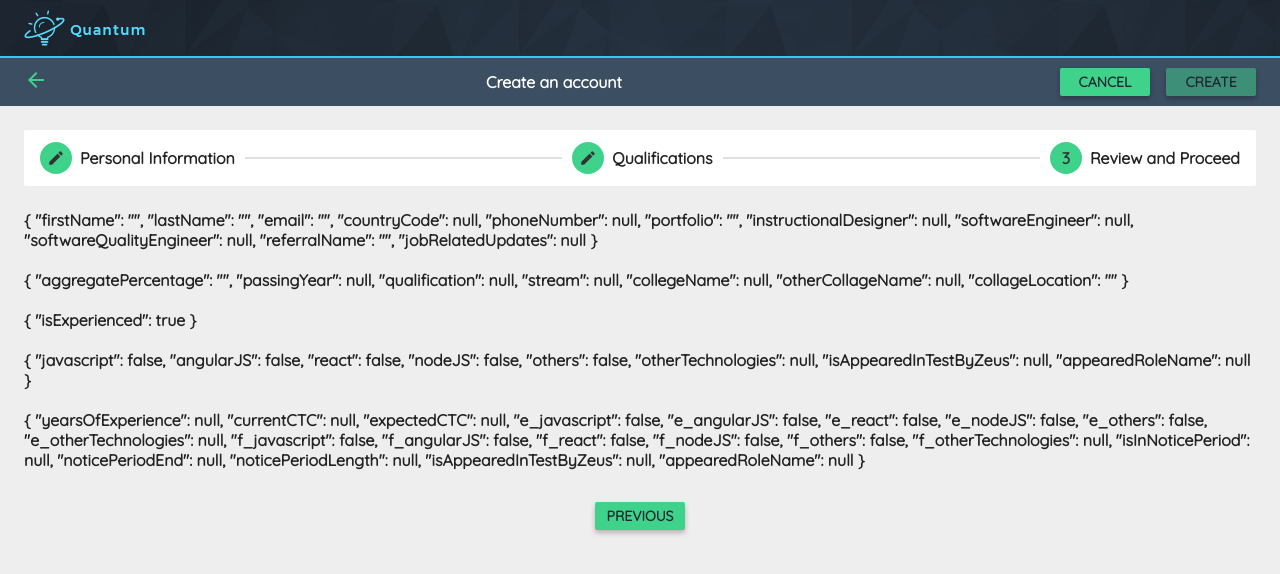
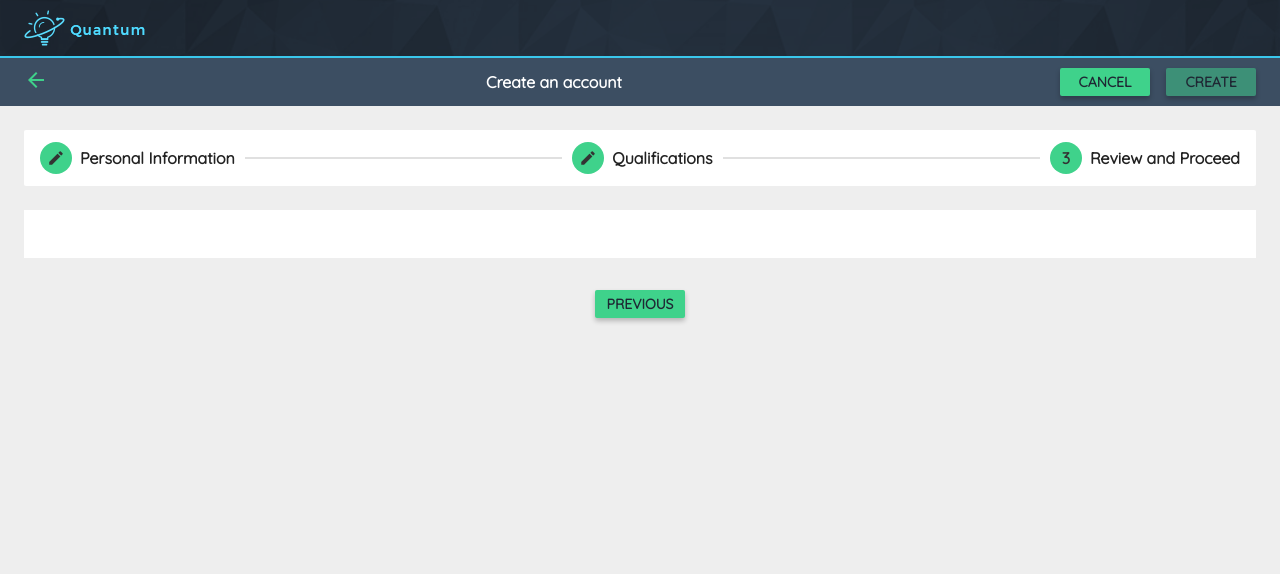
Before and after one commit to parthmovaliya-zeus/walk-in-portal, an Angular app: page /registration in a window 1280 px wide. Shown: the top 574 px of the page. Built offline with nearby package versions, Linux system fonts and the light colour scheme.

Commit message:
recreate data storage container for reg. user

```diff
--- a/src/app/personal-information/personal-information.component.ts
+++ b/src/app/personal-information/personal-information.component.ts
@@ -1,32 +1,34 @@
 import { Component, EventEmitter, Input, Output } from '@angular/core';
 import { FormsModule } from '@angular/forms';
 import { MatIcon } from '@angular/material/icon';
-import { IPersonalInformation } from '../interface';
+import { IJobRoles, IPersonalInformation } from '../interface';
+import { CommonModule } from '@angular/common';
 
 @Component({
   selector: 'app-personal-information',
   standalone: true,
-  imports: [MatIcon, FormsModule],
+  imports: [MatIcon, FormsModule, CommonModule],
   templateUrl: './personal-information.component.html',
   styleUrl: './personal-information.component.scss',
 })
 export class PersonalInformationComponent {
-  userInfo: IPersonalInformation = {
-    firstName: '',
-    lastName: '',
-    email: '',
-    countryCode: null,
-    phoneNumber: null,
-    portfolio: '',
-    instructionalDesigner: false,
-    softwareEngineer: false,
-    softwareQualityEngineer: false,
-    referralName: '',
-    jobRelatedUpdates: false,
-  };
+  //   userInfo: IPersonalInformation = {
+  // firstName: '',
+  // lastName: '',
+  // email: '',
+  // countryCode: null,
+  // phoneNumber: null,
+  // portfolio: '',
+  // referralName: '',
+  // jobRelatedUpdates: false,
+  //   };
+
+  userInfo: any = {};
+  preferredJobRoles: IJobRoles[] = [];
 
   @Input() set prevUserInfo(val: any) {
-    this.userInfo = val;
+    this.preferredJobRoles = val.preferredJobRoles;
+    this.userInfo = val.userInfo;
   }
 
   //   personalInformation = new FormGroup({
@@ -46,9 +48,9 @@ export class PersonalInformationComponent {
   @Output() personalInformationSubmited = new EventEmitter();
 
   onSubmit() {
-    // this.personalInformationSubmited.emit(this.personalInformation.value);
-    console.log(this.userInfo);
-
-    this.personalInformationSubmited.emit(this.userInfo);
+    this.personalInformationSubmited.emit({
+      userInfo: this.userInfo,
+      preferredJobRoles: this.preferredJobRoles,
+    });
   }
 }
--- a/src/app/qualifications/qualifications.component.ts
+++ b/src/app/qualifications/qualifications.component.ts
@@ -3,6 +3,7 @@ import { Component, EventEmitter, Input, Output } from '@angular/core';
 import { FormsModule } from '@angular/forms';
 import { MatIcon } from '@angular/material/icon';
 import {
+  ITechnologies,
   IUserEducationalQualifications,
   IUserExperiences,
   IUserFresher,
@@ -38,53 +39,60 @@ export class QualificationsComponent {
   //     appearedRoleName: null,
   //   };
 
-  userEducationalQualifications: IUserEducationalQualifications = {
-    aggregatePercentage: '',
-    passingYear: null,
-    qualification: null,
-    stream: null,
-    collegeName: null,
-    otherCollageName: null,
-    collageLocation: '',
-  };
+  //     userEducationalQualifications: IUserEducationalQualifications = {
+  //     aggregatePercentage: '',
+  //     passingYear: null,
+  //     qualification: null,
+  //     stream: null,
+  //     collegeName: null,
+  //     otherCollageName: null,
+  //     collageLocation: '',
+  //   };
 
-  userProfessionalQualificationsVisible: any = {
-    isExperienced: false,
-  };
+  //   userProfessionalQualificationsVisible: any = {
+  //     isExperienced: false,
+  //   };
 
-  userFresher: IUserFresher = {
-    javascript: false,
-    angularJS: false,
-    react: false,
-    nodeJS: false,
-    others: false,
-    otherTechnologies: null,
-    isAppearedInTestByZeus: null,
-    appearedRoleName: null,
-  };
+  //     userFresher: IUserFresher = {
+  //     // javascript: false,
+  //     // angularJS: false,
+  //     // react: false,
+  //     // nodeJS: false,
+  //     // others: false,
+  //     otherTechnologies: null,
+  //     isAppearedInTestByZeus: null,
+  //     appearedRoleName: null,
+  //   };
 
-  userExperienced: IUserExperiences = {
-    yearsOfExperience: null,
-    currentCTC: null,
-    expectedCTC: null,
-    e_javascript: false,
-    e_angularJS: false,
-    e_react: false,
-    e_nodeJS: false,
-    e_others: false,
-    e_otherTechnologies: null,
-    f_javascript: false,
-    f_angularJS: false,
-    f_react: false,
-    f_nodeJS: false,
-    f_others: false,
-    f_otherTechnologies: null,
-    isInNoticePeriod: null,
-    noticePeriodEnd: null,
-    noticePeriodLength: null,
-    isAppearedInTestByZeus: null,
-    appearedRoleName: null,
-  };
+  //     userExperienced: IUserExperiences = {
+  //     yearsOfExperience: null,
+  //     currentCTC: null,
+  //     expectedCTC: null,
+  //     // e_javascript: false,
+  //     // e_angularJS: false,
+  //     // e_react: false,
+  //     // e_nodeJS: false,
+  //     // e_others: false,
+  //     e_otherTechnologies: null,
+  //     // f_javascript: false,
+  //     // f_angularJS: false,
+  //     // f_react: false,
+  //     // f_nodeJS: false,
+  //     // f_others: false,
+  //     f_otherTechnologies: null,
+  //     isInNoticePeriod: null,
+  //     noticePeriodEnd: null,
+  //     noticePeriodLength: null,
+  //     isAppearedInTestByZeus: null,
+  //     appearedRoleName: null,
+  //   };
+
+  userEducationalQualifications: any = {};
+  userProfessionalQualificationsVisible: any = {};
+  userFresher: any = {};
+  userExperienced: any = {};
+  familiarTechnologies: ITechnologies[] = [];
+  expertiseTechnologies: ITechnologies[] = [];
 
   changeEducationalQualificationsVisible() {
     this.isEducationalQualificationsVisible =
@@ -96,29 +104,27 @@ export class QualificationsComponent {
   }
 
   @Input() set prevUserInfo(val: any) {
-    this.userEducationalQualifications =
-      val.qualificationsInformation_userEducationalQualifications;
+    this.userEducationalQualifications = val.userEducationalQualifications;
     this.userProfessionalQualificationsVisible =
-      val.qualificationsInformation_userProfessionalQualificationsVisible;
-    this.userFresher = val.qualificationsInformation_userFresher;
-    this.userExperienced = val.qualificationsInformation_userExperienced;
-    // this.userQualifications = val;
+      val.userProfessionalQualificationsVisible;
+    this.userFresher = val.userFresher;
+    this.userExperienced = val.userExperienced;
+    this.familiarTechnologies = val.familiarTechnologies;
+    this.expertiseTechnologies = val.expertiseTechnologies;
   }
 
   @Output() qualificationsSubmited = new EventEmitter();
 
   onSubmit(direction: string) {
-    // if (!this.userProfessionalQualificationsVisible.isExperienced) {
     this.qualificationsSubmited.emit({
       userEducationalQualifications: this.userEducationalQualifications,
       userProfessionalQualificationsVisible:
         this.userProfessionalQualificationsVisible,
       userFresher: this.userFresher,
       userExperienced: this.userExperienced,
+      familiarTechnologies: this.familiarTechnologies,
+      expertiseTechnologies: this.expertiseTechnologies,
       direction,
     });
-    // } else {
-    //   console.log(this.userExperienced);
-    // }
   }
 }
--- a/src/app/review-proceed/review-proceed.component.html
+++ b/src/app/review-proceed/review-proceed.component.html
@@ -1,13 +1 @@
-{{ userPersonalInformation | json }}
-<br />
-<br />
-{{ userEducationalQualifications | json }}
-<br />
-<br />
-{{ userProfessionalQualificationsVisible | json }}
-<br />
-<br />
-{{ userFresher | json }}
-<br />
-<br />
-{{ userExperienced | json }}
+<div class="main_component"></div>
--- a/src/app/review-proceed/review-proceed.component.scss
+++ b/src/app/review-proceed/review-proceed.component.scss
@@ -1,2 +1,7 @@
 @import "../../scss/functions";
 @import "../../scss/variables";
+
+.main_component {
+  background-color: $white-color;
+  padding: 24px;
+}
--- a/src/app/review-proceed/review-proceed.component.ts
+++ b/src/app/review-proceed/review-proceed.component.ts
@@ -1,10 +1,5 @@
 import { Component, Input } from '@angular/core';
-import {
-  IPersonalInformation,
-  IUserEducationalQualifications,
-  IUserExperiences,
-  IUserFresher,
-} from '../interface';
+import { IJobRoles, ITechnologies } from '../interface';
 import { JsonPipe } from '@angular/common';
 
 @Component({
@@ -15,75 +10,86 @@ import { JsonPipe } from '@angular/common';
   styleUrl: './review-proceed.component.scss',
 })
 export class ReviewProceedComponent {
-  userPersonalInformation: IPersonalInformation = {
-    firstName: '',
-    lastName: '',
-    email: '',
-    countryCode: null,
-    phoneNumber: null,
-    portfolio: '',
-    instructionalDesigner: null,
-    softwareEngineer: null,
-    softwareQualityEngineer: null,
-    referralName: '',
-    jobRelatedUpdates: null,
-  };
+  //   userPersonalInformation: IPersonalInformation = {
+  //     firstName: '',
+  //     lastName: '',
+  //     email: '',
+  //     countryCode: null,
+  //     phoneNumber: null,
+  //     portfolio: '',
+  //     // instructionalDesigner: null,
+  //     // softwareEngineer: null,
+  //     // softwareQualityEngineer: null,
+  //     referralName: '',
+  //     jobRelatedUpdates: null,
+  //   };
 
-  userEducationalQualifications: IUserEducationalQualifications = {
-    aggregatePercentage: '',
-    passingYear: null,
-    qualification: null,
-    stream: null,
-    collegeName: null,
-    otherCollageName: null,
-    collageLocation: '',
-  };
+  //   userEducationalQualifications: IUserEducationalQualifications = {
+  //     aggregatePercentage: '',
+  //     passingYear: null,
+  //     qualification: null,
+  //     stream: null,
+  //     collegeName: null,
+  //     otherCollageName: null,
+  //     collageLocation: '',
+  //   };
 
-  userProfessionalQualificationsVisible: any = {
-    isExperienced: true,
-  };
+  //   userProfessionalQualificationsVisible: any = {
+  //     isExperienced: true,
+  //   };
 
-  userFresher: IUserFresher = {
-    javascript: false,
-    angularJS: false,
-    react: false,
-    nodeJS: false,
-    others: false,
-    otherTechnologies: null,
-    isAppearedInTestByZeus: null,
-    appearedRoleName: null,
-  };
+  //   userFresher: IUserFresher = {
+  //     // javascript: false,
+  //     // angularJS: false,
+  //     // react: false,
+  //     // nodeJS: false,
+  //     // others: false,
+  //     otherTechnologies: null,
+  //     isAppearedInTestByZeus: null,
+  //     appearedRoleName: null,
+  //   };
 
-  userExperienced: IUserExperiences = {
-    yearsOfExperience: null,
-    currentCTC: null,
-    expectedCTC: null,
-    e_javascript: false,
-    e_angularJS: false,
-    e_react: false,
-    e_nodeJS: false,
-    e_others: false,
-    e_otherTechnologies: null,
-    f_javascript: false,
-    f_angularJS: false,
-    f_react: false,
-    f_nodeJS: false,
-    f_others: false,
-    f_otherTechnologies: null,
-    isInNoticePeriod: null,
-    noticePeriodEnd: null,
-    noticePeriodLength: null,
-    isAppearedInTestByZeus: null,
-    appearedRoleName: null,
-  };
+  //   userExperienced: IUserExperiences = {
+  //     yearsOfExperience: null,
+  //     currentCTC: null,
+  //     expectedCTC: null,
+  //     // e_javascript: false,
+  //     // e_angularJS: false,
+  //     // e_react: false,
+  //     // e_nodeJS: false,
+  //     // e_others: false,
+  //     e_otherTechnologies: null,
+  //     // f_javascript: false,
+  //     // f_angularJS: false,
+  //     // f_react: false,
+  //     // f_nodeJS: false,
+  //     // f_others: false,
+  //     f_otherTechnologies: null,
+  //     isInNoticePeriod: null,
+  //     noticePeriodEnd: null,
+  //     noticePeriodLength: null,
+  //     isAppearedInTestByZeus: null,
+  //     appearedRoleName: null,
+  //   };
+
+  userInfo: any = {};
+  preferredJobRoles: IJobRoles[] = [];
+  userEducationalQualifications: any = {};
+  userProfessionalQualificationsVisible: any = {};
+  userFresher: any = {};
+  userExperienced: any = {};
+  familiarTechnologies: ITechnologies[] = [];
+  expertiseTechnologies: ITechnologies[] = [];
 
   @Input() set prevUserInfo(val: any) {
-    this.userPersonalInformation = val.userPersonalInformation;
-    this.userEducationalQualifications =
-      val.qualificationsInformation_userEducationalQualifications;
+    this.userInfo = val.userInfo;
+    this.preferredJobRoles = val.preferredJobRoles;
+    this.userEducationalQualifications = val.userEducationalQualifications;
     this.userProfessionalQualificationsVisible =
-      val.qualificationsInformation_userProfessionalQualificationsVisible;
-    this.userFresher = val.qualificationsInformation_userFresher;
-    this.userExperienced = val.qualificationsInformation_userExperienced;
+      val.userProfessionalQualificationsVisible;
+    this.userFresher = val.userFresher;
+    this.userExperienced = val.userExperienced;
+    this.familiarTechnologies = val.familiarTechnologies;
+    this.expertiseTechnologies = val.expertiseTechnologies;
   }
 }
--- a/src/app/user-registration/user-registration.component.html
+++ b/src/app/user-registration/user-registration.component.html
@@ -53,27 +53,32 @@
   </div>
 
   @if(stepCount === 1){
-  <!-- <div class="step_inputs"> -->
+
   <app-personal-information
     (personalInformationSubmited)="setPersonalInformation($event)"
-    [prevUserInfo]="userPersonalInformation"
+    [prevUserInfo]="{ userInfo: userPersonalInformation, preferredJobRoles }"
   ></app-personal-information>
-  <!-- </div> -->
+
   <!-- <div class="step_moving_btn">
     <button class="next_previous_btn" (click)="moveNextStep()">NEXT</button>
   </div> -->
 
   } @else if(stepCount === 2){
-  <!-- <div class="step_inputs"> -->
+
   <app-qualifications
     (qualificationsSubmited)="setQualificationsInformation($event)"
-    [prevUserInfo]="{qualificationsInformation_userEducationalQualifications,
-            qualificationsInformation_userProfessionalQualificationsVisible,
-            qualificationsInformation_userFresher,
-            qualificationsInformation_userExperienced}
-            "
+    [prevUserInfo]="{
+      userEducationalQualifications: userEducationalQualifications,
+      preferredJobRoles,
+      userProfessionalQualificationsVisible:
+        userProfessionalQualificationsVisible,
+      userFresher: userFresher,
+      userExperienced: userExperienced,
+      familiarTechnologies,
+      expertiseTechnologies
+    }"
   ></app-qualifications>
-  <!-- </div> -->
+
   <!-- <div class="step_moving_btn">
     <button class="next_previous_btn" (click)="movePreviousStep()">
       PREVIOUS
@@ -89,11 +94,17 @@
   } @else if(stepCount === 3){
   <!-- <div class="step_inputs"> -->
   <app-review-proceed
-    [prevUserInfo]="{userPersonalInformation,qualificationsInformation_userEducationalQualifications,
-    qualificationsInformation_userProfessionalQualificationsVisible,
-    qualificationsInformation_userFresher,
-    qualificationsInformation_userExperienced}
-    "
+    [prevUserInfo]="{
+      userInfo: userPersonalInformation,
+      preferredJobRoles,
+      userEducationalQualifications: userEducationalQualifications,
+      userProfessionalQualificationsVisible:
+        userProfessionalQualificationsVisible,
+      userFresher: userFresher,
+      userExperienced: userExperienced,
+      familiarTechnologies,
+      expertiseTechnologies
+    }"
   ></app-review-proceed>
   <!-- </div> -->
   <div class="step_moving_btn">
--- a/src/app/user-registration/user-registration.component.ts
+++ b/src/app/user-registration/user-registration.component.ts
@@ -5,7 +5,9 @@ import { PersonalInformationComponent } from '../personal-information/personal-i
 import { QualificationsComponent } from '../qualifications/qualifications.component';
 import { ReviewProceedComponent } from '../review-proceed/review-proceed.component';
 import {
+  IJobRoles,
   IPersonalInformation,
+  ITechnologies,
   IUserEducationalQualifications,
   IUserExperiences,
   IUserFresher,
@@ -31,11 +33,15 @@ export class UserRegistrationComponent implements OnInit {
   ngOnInit(): void {}
 
   movePreviousStep() {
-    if (this.stepCount === 2) {
+    if (this.stepCount === 3) {
+      this.enableRegistration(true);
     }
     this.stepCount -= 1;
   }
   moveNextStep() {
+    if (this.stepCount === 2) {
+      this.enableRegistration(false);
+    }
     this.stepCount += 1;
   }
 
@@ -58,12 +64,86 @@ export class UserRegistrationComponent implements OnInit {
     countryCode: null,
     phoneNumber: null,
     portfolio: '',
-    instructionalDesigner: null,
-    softwareEngineer: null,
-    softwareQualityEngineer: null,
+    // instructionalDesigner: null,
+    // softwareEngineer: null,
+    // softwareQualityEngineer: null,
     referralName: '',
     jobRelatedUpdates: null,
   };
+
+  preferredJobRoles: IJobRoles[] = [
+    {
+      id: 1,
+      JobRoleName: 'instructional Designer',
+      value: false,
+    },
+    {
+      id: 2,
+      JobRoleName: 'software Engineer',
+      value: false,
+    },
+    {
+      id: 3,
+      JobRoleName: 'software Quality Engineer',
+      value: false,
+    },
+  ];
+
+  familiarTechnologies: ITechnologies[] = [
+    {
+      id: 1,
+      technologyName: 'Javascript',
+      value: false,
+    },
+    {
+      id: 2,
+      technologyName: 'Angular JS',
+      value: false,
+    },
+    {
+      id: 3,
+      technologyName: 'React',
+      value: false,
+    },
+    {
+      id: 4,
+      technologyName: 'Node JS',
+      value: false,
+    },
+    {
+      id: 5,
+      technologyName: 'Others',
+      value: false,
+    },
+  ];
+
+  expertiseTechnologies: ITechnologies[] = [
+    {
+      id: 1,
+      technologyName: 'Javascript',
+      value: false,
+    },
+    {
+      id: 2,
+      technologyName: 'Angular JS',
+      value: false,
+    },
+    {
+      id: 3,
+      technologyName: 'React',
+      value: false,
+    },
+    {
+      id: 4,
+      technologyName: 'Node JS',
+      value: false,
+    },
+    {
+      id: 5,
+      technologyName: 'Others',
+      value: false,
+    },
+  ];
 
   //   qualificationsInformation: any = {
   //     aggregatePercentage: '',
@@ -84,8 +164,7 @@ export class UserRegistrationComponent implements OnInit {
   //     appearedRoleName: null,
   //   };
 
-  qualificationsInformation_userEducationalQualifications: IUserEducationalQualifications =
-    {
+  userEducationalQualifications: IUserEducationalQualifications = {
     aggregatePercentage: '',
     passingYear: null,
     qualification: null,
@@ -95,36 +174,36 @@ export class UserRegistrationComponent implements OnInit {
     collageLocation: '',
   };
 
-  qualificationsInformation_userProfessionalQualificationsVisible: any = {
-    isExperienced: true,
+  userProfessionalQualificationsVisible: any = {
+    isExperienced: false,
   };
 
-  qualificationsInformation_userFresher: IUserFresher = {
-    javascript: false,
-    angularJS: false,
-    react: false,
-    nodeJS: false,
-    others: false,
+  userFresher: IUserFresher = {
+    // javascript: false,
+    // angularJS: false,
+    // react: false,
+    // nodeJS: false,
+    // others: false,
     otherTechnologies: null,
     isAppearedInTestByZeus: null,
     appearedRoleName: null,
   };
 
-  qualificationsInformation_userExperienced: IUserExperiences = {
+  userExperienced: IUserExperiences = {
     yearsOfExperience: null,
     currentCTC: null,
     expectedCTC: null,
-    e_javascript: false,
-    e_angularJS: false,
-    e_react: false,
-    e_nodeJS: false,
-    e_others: false,
+    // e_javascript: false,
+    // e_angularJS: false,
+    // e_react: false,
+    // e_nodeJS: false,
+    // e_others: false,
     e_otherTechnologies: null,
-    f_javascript: false,
-    f_angularJS: false,
-    f_react: false,
-    f_nodeJS: false,
-    f_others: false,
+    // f_javascript: false,
+    // f_angularJS: false,
+    // f_react: false,
+    // f_nodeJS: false,
+    // f_others: false,
     f_otherTechnologies: null,
     isInNoticePeriod: null,
     noticePeriodEnd: null,
@@ -134,17 +213,17 @@ export class UserRegistrationComponent implements OnInit {
   };
 
   setPersonalInformation(val: any) {
-    this.userPersonalInformation = val;
+    this.preferredJobRoles = val.preferredJobRoles;
+    this.userPersonalInformation = val.userInfo;
     this.moveNextStep();
   }
 
   setQualificationsInformation(val: any) {
-    this.qualificationsInformation_userEducationalQualifications =
-      val.userEducationalQualifications;
-    this.qualificationsInformation_userProfessionalQualificationsVisible =
+    this.userEducationalQualifications = val.userEducationalQualifications;
+    this.userProfessionalQualificationsVisible =
       val.userProfessionalQualificationsVisible;
-    this.qualificationsInformation_userFresher = val.userFresher;
-    this.qualificationsInformation_userExperienced = val.userExperienced;
+    this.userFresher = val.userFresher;
+    this.userExperienced = val.userExperienced;
     if (val.direction === 'PREVIOUS') {
       this.movePreviousStep();
     } else if (val.direction === 'NEXT') {
```
Also changed, not shown: src/app/interface.ts (+29 -18 lines), src/app/personal-information/personal-information.component.html (+23 -4 lines), src/app/qualifications/qualifications.component.html (+48 -87 lines). Lines whose indentation alone changed are shown as unchanged.
